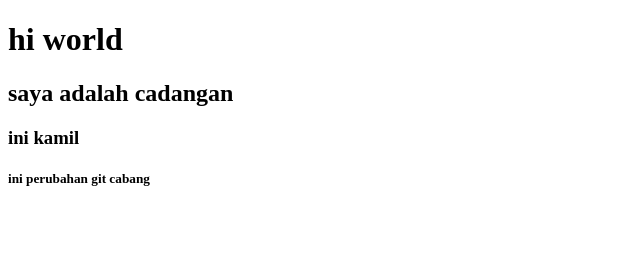
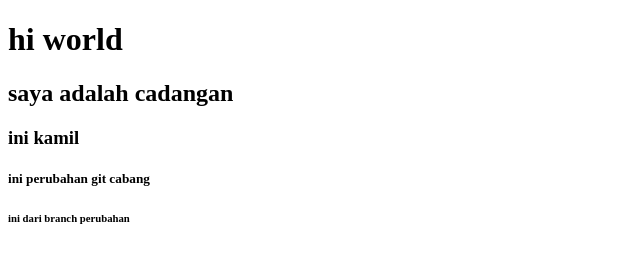
Before and after one commit to siangmalamkoding/example, a plain HTML site: page index.html in a window 1280 px wide. Shown: the whole page, without its empty margins (0-640 px from the left). Drawn offline with Linux system fonts and the light colour scheme.

Commit message:
menambahkan tag h6

```diff
--- a/index.html
+++ b/index.html
@@ -10,5 +10,6 @@
     <h2>saya adalah cadangan</h2>
     <h3>ini kamil</h3>
     <h5>ini perubahan git cabang</h5>
+    <h6>ini dari branch perubahan</h6>
 </body>
 </html>
```
